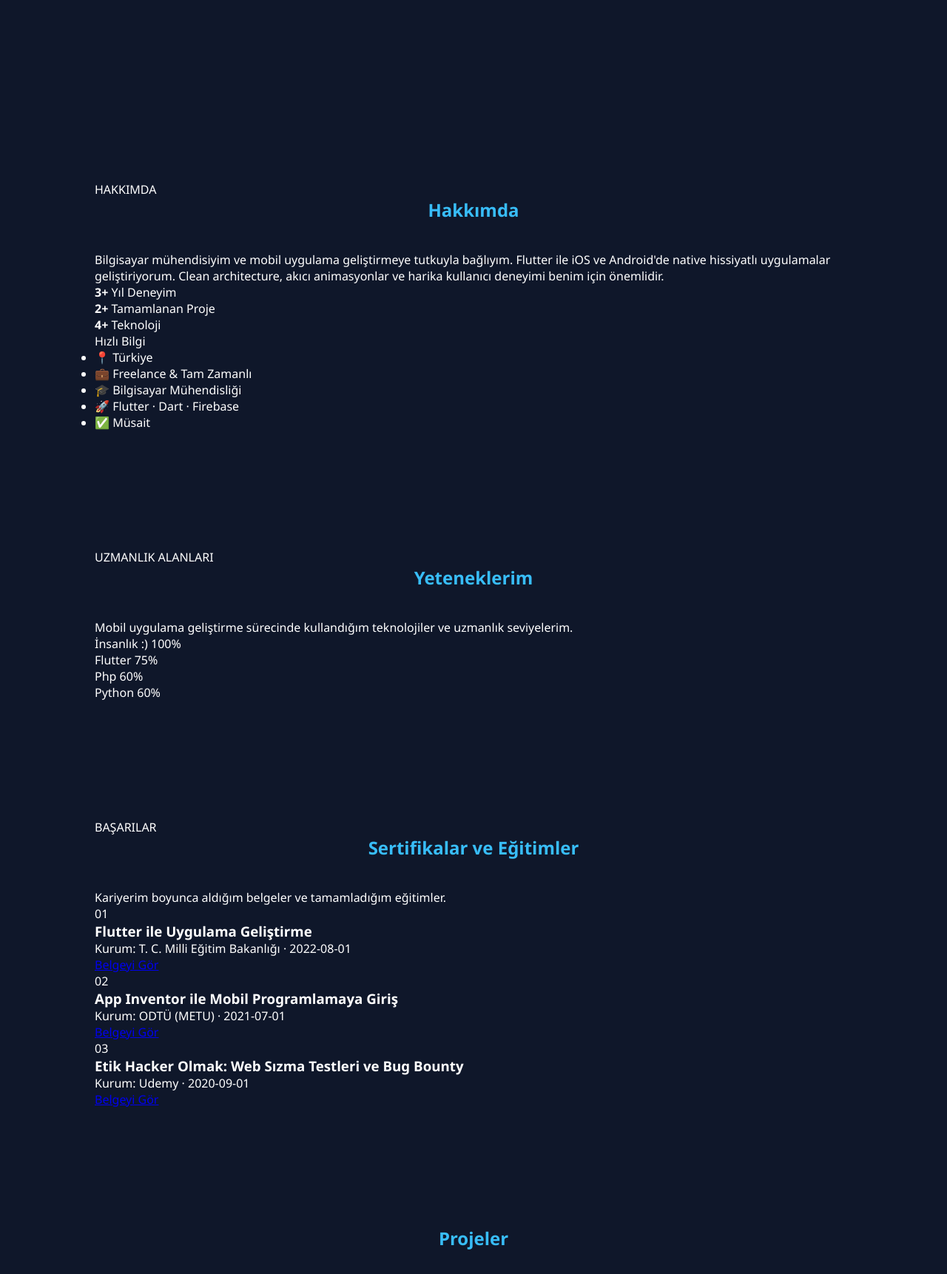
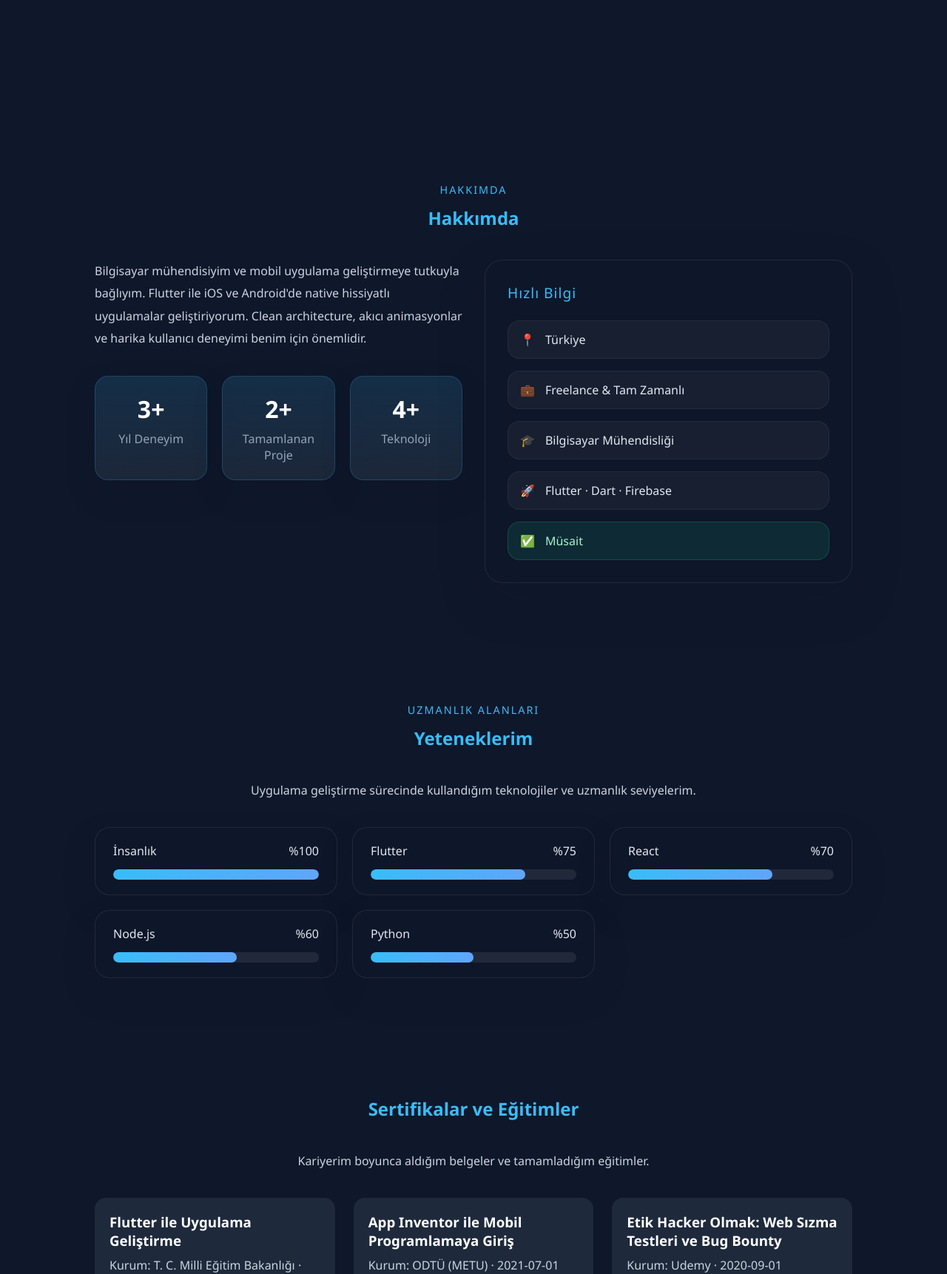
Before and after one commit to fth4c4r/fth4c4r.github.io, a PHP site: page / in a window 1280 px wide. Shown: the part 635-2357 px from the top of the page at 74% size. Run offline with PHP 8.4, Linux system fonts and the light colour scheme.

Commit message:
Add files via upload

```diff
--- a/css/style.css
+++ b/css/style.css
@@ -77,6 +77,204 @@ nav a{
     border-radius:8px;
 }
 
+.section-header{
+    text-align:center;
+    margin-bottom:40px;
+}
+
+.section-label{
+    color:#38bdf8;
+    letter-spacing:2px;
+    font-size:.9rem;
+    margin-bottom:12px;
+    display:inline-block;
+}
+
+.about-grid{
+    display:grid;
+    grid-template-columns:repeat(2,minmax(280px,1fr));
+    gap:30px;
+    align-items:start;
+}
+
+.about-grid p{
+    line-height:1.9;
+    color:#cbd5e1;
+    max-width:720px;
+}
+
+.about-stats{
+    display:grid;
+    grid-template-columns:repeat(3,minmax(120px,1fr));
+    gap:20px;
+    margin-top:35px;
+}
+
+.stat-card{
+    background:linear-gradient(180deg, rgba(56,189,248,.14), rgba(30,41,59,.9));
+    border:1px solid rgba(56,189,248,.2);
+    border-radius:18px;
+    padding:22px;
+    text-align:center;
+    box-shadow:0 18px 40px rgba(15,23,42,.18);
+}
+
+.stat-card strong{
+    display:block;
+    font-size:2rem;
+    margin-bottom:8px;
+    color:#fff;
+}
+
+.stat-card span{
+    color:#94a3b8;
+}
+
+.info-card{
+    background:rgba(15,23,42,.92);
+    border:1px solid rgba(255,255,255,.08);
+    border-radius:24px;
+    padding:30px;
+    box-shadow:0 24px 60px rgba(15,23,42,.25);
+}
+
+.info-card-title{
+    font-size:1.2rem;
+    margin-bottom:24px;
+    color:#38bdf8;
+    letter-spacing:1px;
+}
+
+.info-list{
+    list-style:none;
+    display:grid;
+    gap:16px;
+}
+
+.info-list li{
+    display:flex;
+    align-items:center;
+    gap:14px;
+    color:#e2e8f0;
+    padding:14px 16px;
+    border-radius:16px;
+    background:rgba(255,255,255,.04);
+    border:1px solid rgba(255,255,255,.06);
+}
+
+.info-list li.available{
+    background:rgba(16,185,129,.12);
+    border-color:rgba(16,185,129,.25);
+    color:#a7f3d0;
+}
+
+.skills-desc{
+    max-width:760px;
+    margin:0 auto 35px;
+    color:#cbd5e1;
+    text-align:center;
+    line-height:1.8;
+}
+
+.skills-list{
+    display:grid;
+    grid-template-columns:repeat(auto-fit,minmax(300px,1fr));
+    gap:20px;
+}
+
+
+.skill-item{
+    background:rgba(15,23,42,.9);
+    border:1px solid rgba(255,255,255,.08);
+    border-radius:20px;
+    padding:20px 24px;
+    box-shadow:0 20px 45px rgba(15,23,42,.2);
+}
+
+.skill-title{
+    display:flex;
+    justify-content:space-between;
+    align-items:center;
+    margin-bottom:14px;
+    color:#e2e8f0;
+}
+
+.skill-bar{
+    width:100%;
+    height:14px;
+    background:rgba(255,255,255,.08);
+    border-radius:999px;
+    overflow:hidden;
+}
+
+.skill-fill{
+    display:block;
+    height:100%;
+    width:0%;
+    border-radius:999px;
+    background:linear-gradient(90deg, #38bdf8, #60a5fa);
+    transition:width .9s ease;
+}
+
+.skill-100{width:100%;}
+.skill-75{width:75%;}
+.skill-60{width:60%;}
+
+.achievement-grid{
+    display:grid;
+    grid-template-columns:repeat(3,minmax(240px,1fr));
+    gap:24px;
+    margin-top:30px;
+}
+
+.achievement-card{
+    background:rgba(15,23,42,.92);
+    border:1px solid rgba(255,255,255,.06);
+    border-radius:28px;
+    padding:28px;
+    box-shadow:0 24px 55px rgba(15,23,42,.22);
+    transition:.3s;
+}
+
+.achievement-card:hover{
+    transform:translateY(-6px);
+    border-color:rgba(56,189,248,.3);
+}
+
+.achievement-index{
+    display:inline-flex;
+    align-items:center;
+    justify-content:center;
+    width:44px;
+    height:44px;
+    border-radius:14px;
+    background:rgba(56,189,248,.16);
+    color:#38bdf8;
+    font-weight:700;
+    margin-bottom:20px;
+}
+
+.achievement-card h3{
+    margin-bottom:12px;
+    font-size:1.15rem;
+}
+
+.achievement-meta{
+    color:#94a3b8;
+    margin-bottom:22px;
+    line-height:1.75;
+}
+
+.achievement-link{
+    color:#38bdf8;
+    text-decoration:none;
+    font-weight:600;
+}
+
+.achievement-link:hover{
+    text-decoration:underline;
+}
+
 section{
     padding:80px 10%;
 }
--- /dev/null
+++ b/data/achievements.json
@@ -0,0 +1,46 @@
+[
+    {
+        "title": "Flutter ile Uygulama Geliştirme",
+        "description": "Kurum: T. C. Milli Eğitim Bakanlığı · 2022-08-01",
+        "url": "https://github.com/kullanici/portfolio"
+    },
+    {
+        "title": "App Inventor ile Mobil Programlamaya Giriş",
+        "description": "Kurum: ODTÜ (METU) · 2021-07-01",
+        "url": "https://github.com/kullanici/ecommerce"
+    },
+     {
+        "title": "Etik Hacker Olmak: Web Sızma Testleri ve Bug Bounty",
+        "description": "Kurum: Udemy · 2020-09-01",
+        "url": "https://github.com/kullanici/ecommerce"
+    },
+       {
+        "title": "Flutter ile Uygulama Geliştirme",
+        "description": "Kurum: T. C. Milli Eğitim Bakanlığı · 2022-08-01",
+        "url": "https://github.com/kullanici/portfolio"
+    },
+    {
+        "title": "App Inventor ile Mobil Programlamaya Giriş",
+        "description": "Kurum: ODTÜ (METU) · 2021-07-01",
+        "url": "https://github.com/kullanici/ecommerce"
+    },
+     {
+        "title": "Etik Hacker Olmak: Web Sızma Testleri ve Bug Bounty",
+        "description": "Kurum: Udemy · 2020-09-01",
+        "url": "https://github.com/kullanici/ecommerce"
+    },   {
+        "title": "Flutter ile Uygulama Geliştirme",
+        "description": "Kurum: T. C. Milli Eğitim Bakanlığı · 2022-08-01",
+        "url": "https://github.com/kullanici/portfolio"
+    },
+    {
+        "title": "App Inventor ile Mobil Programlamaya Giriş",
+        "description": "Kurum: ODTÜ (METU) · 2021-07-01",
+        "url": "https://github.com/kullanici/ecommerce"
+    },
+     {
+        "title": "Etik Hacker Olmak: Web Sızma Testleri ve Bug Bounty",
+        "description": "Kurum: Udemy · 2020-09-01",
+        "url": "https://github.com/kullanici/ecommerce"
+    }
+]
--- /dev/null
+++ b/data/project.json
@@ -0,0 +1,48 @@
+[
+    {
+        "title": "Portfolio Sitesi",
+        "image": "images/project1.jpeg",
+        "description": "HTML CSS JavaScript ile geliştirilen kişisel web sitesi.",
+        "url": "https://github.com/kullanici/portfolio"
+    },
+    {
+        "title": "E-Ticaret Projesi",
+        "image": "images/project2.jpg",
+        "description": "Modern e-ticaret arayüzü çalışması.",
+        "url": "https://github.com/kullanici/ecommerce"
+    },    {
+        "title": "Portfolio Sitesi",
+        "image": "images/project1.jpeg",
+        "description": "HTML CSS JavaScript ile geliştirilen kişisel web sitesi.",
+        "url": "https://github.com/kullanici/portfolio"
+    },
+    {
+        "title": "E-Ticaret Projesi",
+        "image": "images/project2.jpg",
+        "description": "Modern e-ticaret arayüzü çalışması.",
+        "url": "https://github.com/kullanici/ecommerce"
+    },
+        {
+        "title": "Portfolio Sitesi",
+        "image": "images/project1.jpeg",
+        "description": "HTML CSS JavaScript ile geliştirilen kişisel web sitesi.",
+        "url": "https://github.com/kullanici/portfolio"
+    },
+    {
+        "title": "E-Ticaret Projesi",
+        "image": "images/project2.jpg",
+        "description": "Modern e-ticaret arayüzü çalışması.",
+        "url": "https://github.com/kullanici/ecommerce"
+    },    {
+        "title": "Portfolio Sitesi",
+        "image": "images/project1.jpeg",
+        "description": "HTML CSS JavaScript ile geliştirilen kişisel web sitesi.",
+        "url": "https://github.com/kullanici/portfolio"
+    },
+    {
+        "title": "E-Ticaret Projesi",
+        "image": "images/project2.jpg",
+        "description": "Modern e-ticaret arayüzü çalışması.",
+        "url": "https://github.com/kullanici/ecommerce"
+    }
+]
--- /dev/null
+++ b/data/skills.json
@@ -0,0 +1,28 @@
+[
+    {
+        "title": "İnsanlık",
+        "description": "%100"
+
+    },
+     {
+        "title": "Flutter",
+        "description": "%75"
+
+    },
+    {
+        "title": "React",
+        "description": "%70"
+
+    },
+    {
+        "title": "Node.js",
+        "description": "%60"
+
+    },
+    {
+        "title": "Python",
+        "description": "%50"
+
+    }
+
+]
--- a/index.html
+++ b/index.html
@@ -80,6 +80,8 @@
 
 </section>
 
+
+
 <section id="skills">
 
     <div class="section-header">
@@ -88,75 +90,29 @@
     </div>
 
     <p class="skills-desc">
-        Mobil uygulama geliştirme sürecinde kullandığım teknolojiler ve uzmanlık seviyelerim.
+        Uygulama geliştirme sürecinde kullandığım teknolojiler ve uzmanlık seviyelerim.
     </p>
 
-    <div class="skills-list">
-        <div class="skill-item">
-            <div class="skill-title">
-                <span>İnsanlık :)</span>
-                <span>100%</span>
-            </div>
-            <div class="skill-bar"><span class="skill-fill skill-100"></span></div>
-        </div>
-        <div class="skill-item">
-            <div class="skill-title">
-                <span>Flutter</span>
-                <span>75%</span>
-            </div>
-            <div class="skill-bar"><span class="skill-fill skill-75"></span></div>
-        </div>
-        <div class="skill-item">
-            <div class="skill-title">
-                <span>Php</span>
-                <span>60%</span>
-            </div>
-            <div class="skill-bar"><span class="skill-fill skill-60"></span></div>
-        </div>
-        <div class="skill-item">
-            <div class="skill-title">
-                <span>Python</span>
-                <span>60%</span>
-            </div>
-            <div class="skill-bar"><span class="skill-fill skill-60"></span></div>
-        </div>
-    </div>
+    <div class="skills-list" id="skillContainer"></div>
 
 </section>
 
 <section id="achievements">
 
-    <div class="section-header">
-        <p class="section-label">BAŞARILAR</p>
-        <h2>Sertifikalar ve Eğitimler</h2>
-    </div>
-
-    <p class="skills-desc">
+    <h2>Sertifikalar ve Eğitimler</h2>
+  <p class="skills-desc">
         Kariyerim boyunca aldığım belgeler ve tamamladığım eğitimler.
     </p>
 
-    <div class="achievement-grid">
-        <article class="achievement-card">
-            <span class="achievement-index">01</span>
-            <h3>Flutter ile Uygulama Geliştirme</h3>
-            <p class="achievement-meta">Kurum: T. C. Milli Eğitim Bakanlığı · 2022-08-01</p>
-            <a href="#" class="achievement-link">Belgeyi Gör</a>
-        </article>
-        <article class="achievement-card">
-            <span class="achievement-index">02</span>
-            <h3>App Inventor ile Mobil Programlamaya Giriş</h3>
-            <p class="achievement-meta">Kurum: ODTÜ (METU) · 2021-07-01</p>
-            <a href="#" class="achievement-link">Belgeyi Gör</a>
-        </article>
-        <article class="achievement-card">
-            <span class="achievement-index">03</span>
-            <h3>Etik Hacker Olmak: Web Sızma Testleri ve Bug Bounty</h3>
-            <p class="achievement-meta">Kurum: Udemy · 2020-09-01</p>
-            <a href="#" class="achievement-link">Belgeyi Gör</a>
-        </article>
-    </div>
+    <div class="projects" id="achievementContainer"></div>
 
 </section>
+
+
+
+
+
+
 
 <section id="projects">
 
--- a/js/app.js
+++ b/js/app.js
@@ -1,4 +1,4 @@
-fetch("data/projects.json")
+fetch("data/project.json")
 .then(response => response.json())
 .then(projects => {
 
@@ -33,3 +33,67 @@ fetch("data/projects.json")
 .catch(error => {
     console.error(error);
 });
+
+fetch("data/achievements.json")
+.then(response => response.json())
+.then(achievements => {
+
+    const container =
+        document.getElementById("achievementContainer");
+
+    achievements.forEach(achievement => {
+
+        container.innerHTML += `
+        <div class="project-card">
+
+            <div class="project-content">
+
+                <h3>${achievement.title}</h3>
+                <p>${achievement.description}</p>
+
+                <a href="${achievement.url}"
+                   class="project-btn"
+                   target="_blank">
+                   İncele
+                </a>
+
+            </div>
+
+        </div>`;
+    });
+})
+.catch(error => {
+    console.error(error);
+});
+
+fetch("data/skills.json")
+.then(response => response.json())
+.then(skills => {
+
+    const container =
+        document.getElementById("skillContainer");
+
+    skills.forEach(skill => {
+        const percentage = parseInt(skill.description.replace('%', ''), 10) || 0;
+
+        container.innerHTML += `
+        <div class="skill-item">
+            <div class="skill-title">
+                <span>${skill.title}</span>
+                <span>${skill.description}</span>
+            </div>
+            <div class="skill-bar"><span class="skill-fill" data-percentage="${percentage}" style="width:0%"></span></div>
+        </div>`;
+    });
+
+    const fills = container.querySelectorAll('.skill-fill');
+    fills.forEach(fill => {
+        const percentage = fill.dataset.percentage || 0;
+        requestAnimationFrame(() => {
+            fill.style.width = `${percentage}%`;
+        });
+    });
+})
+.catch(error => {
+    console.error(error);
+});
```
